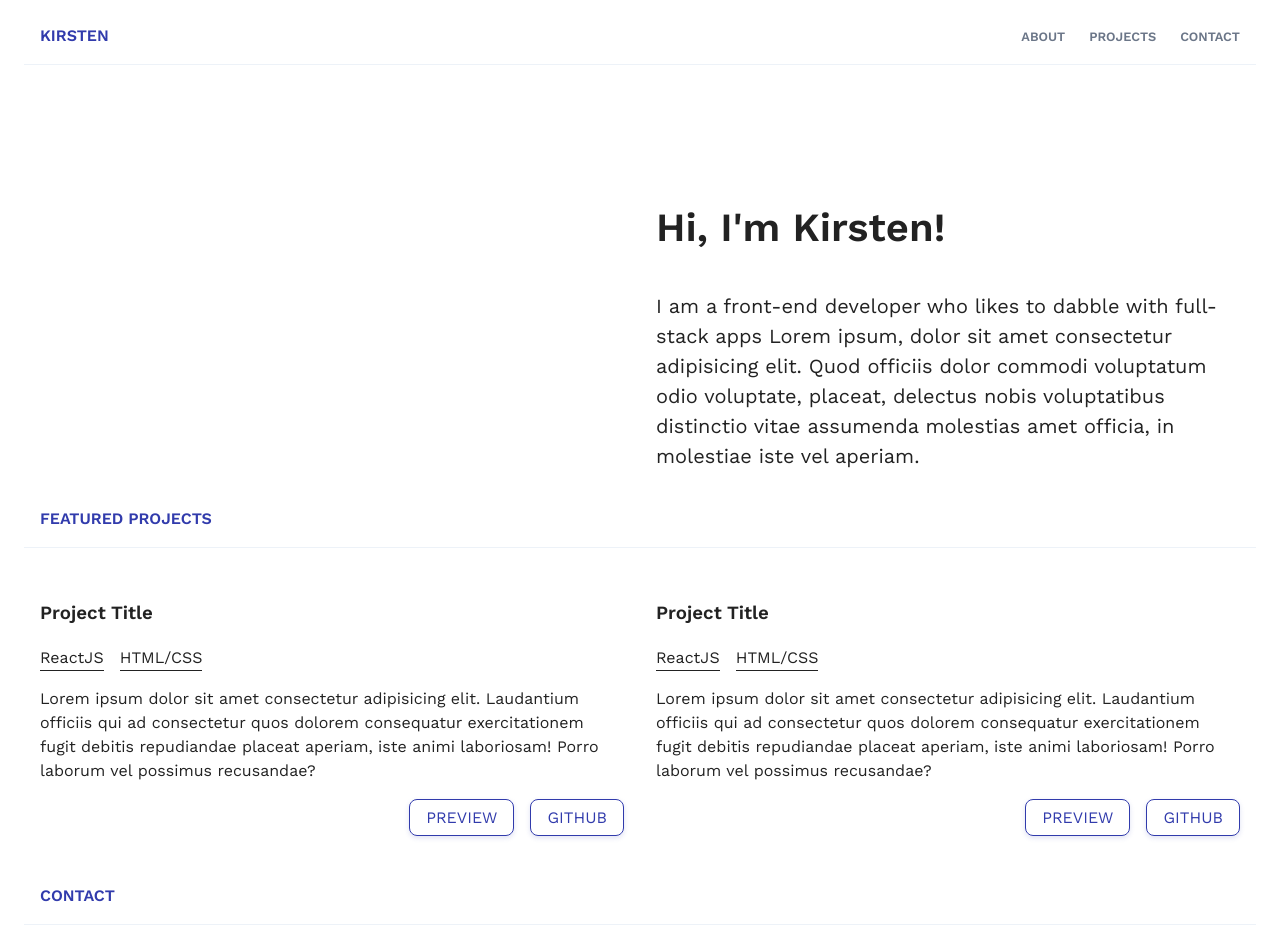
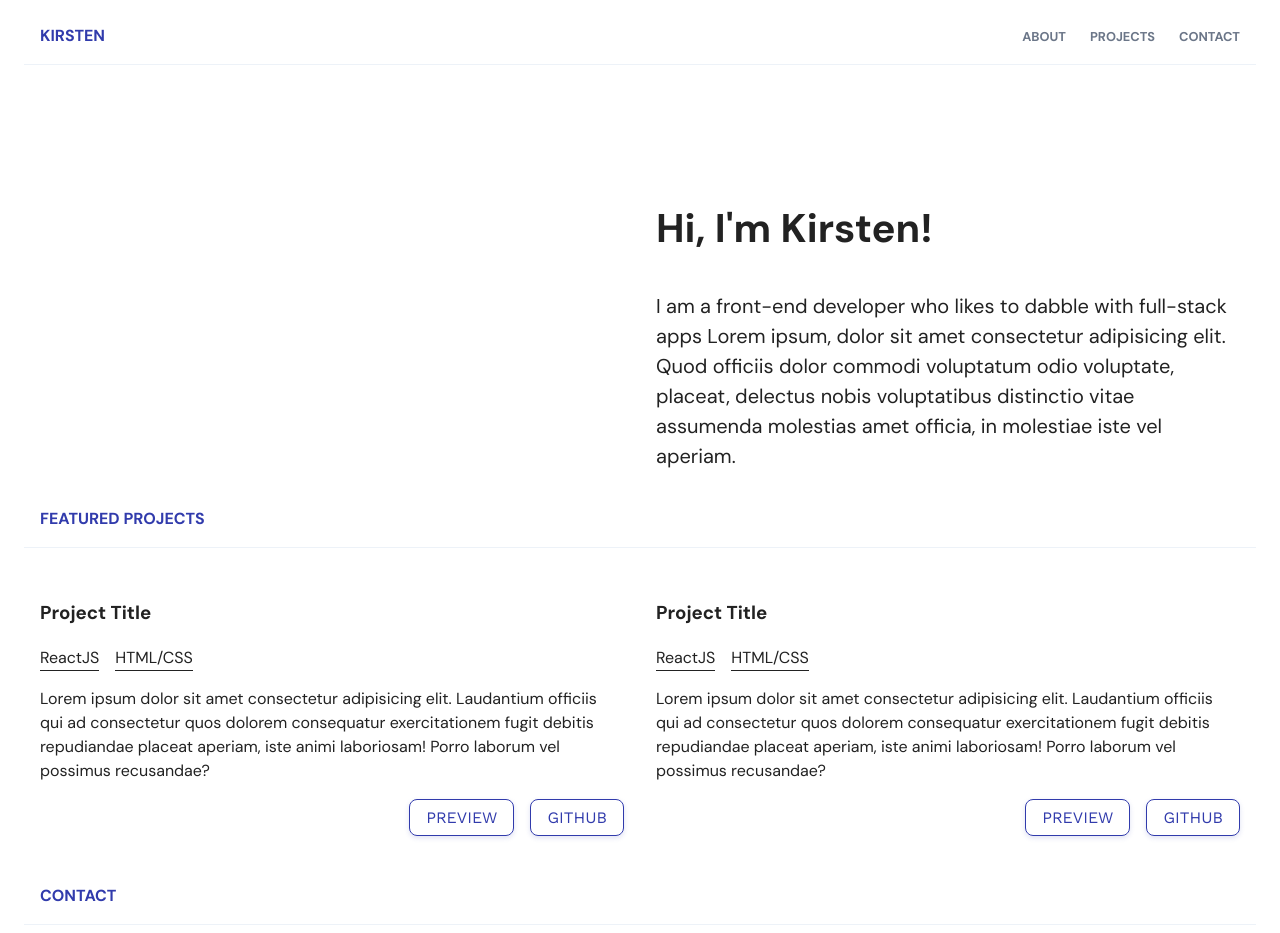
Before and after one commit to kmalcaba/kmalcaba.github.io, a React (Create React App) app: page / in a window 1280 px wide. Built offline with nearby package versions, Linux system fonts and the light colour scheme.

Commit message:
Change main font style

```diff
--- a/src/styles/general.scss
+++ b/src/styles/general.scss
@@ -2,11 +2,12 @@
 @import "./colors.scss";
 
 @import url("https://fonts.googleapis.com/css2?family=Work+Sans:ital,wght@0,400;0,600;0,700;1,400;1,600;1,700&display=swap");
+@import url("https://fonts.googleapis.com/css2?family=DM+Sans:wght@400;500;700&display=swap");
 
 :root {
   margin: 0 1rem;
-  font-family: "Work Sans", -apple-system, BlinkMacSystemFont, "Segoe UI",
-    Roboto, Oxygen, Ubuntu, Cantarell, "Open Sans", "Helvetica Neue", sans-serif;
+  font-family: "DM Sans", -apple-system, BlinkMacSystemFont, "Segoe UI", Roboto,
+    Oxygen, Ubuntu, Cantarell, "Open Sans", "Helvetica Neue", sans-serif;
   -webkit-font-smoothing: antialiased;
   -moz-osx-font-smoothing: grayscale;
   font-size: 16px;
```
